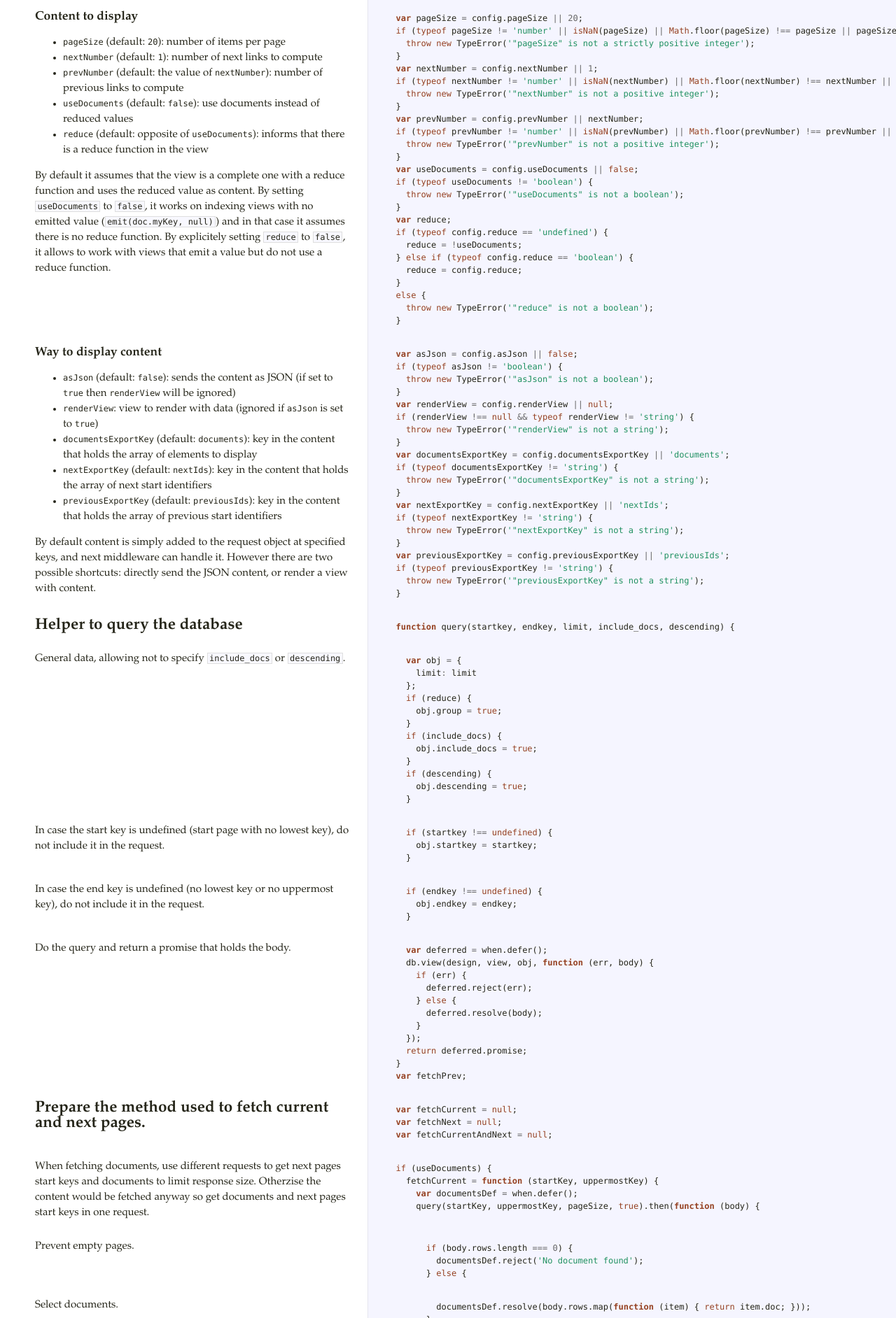
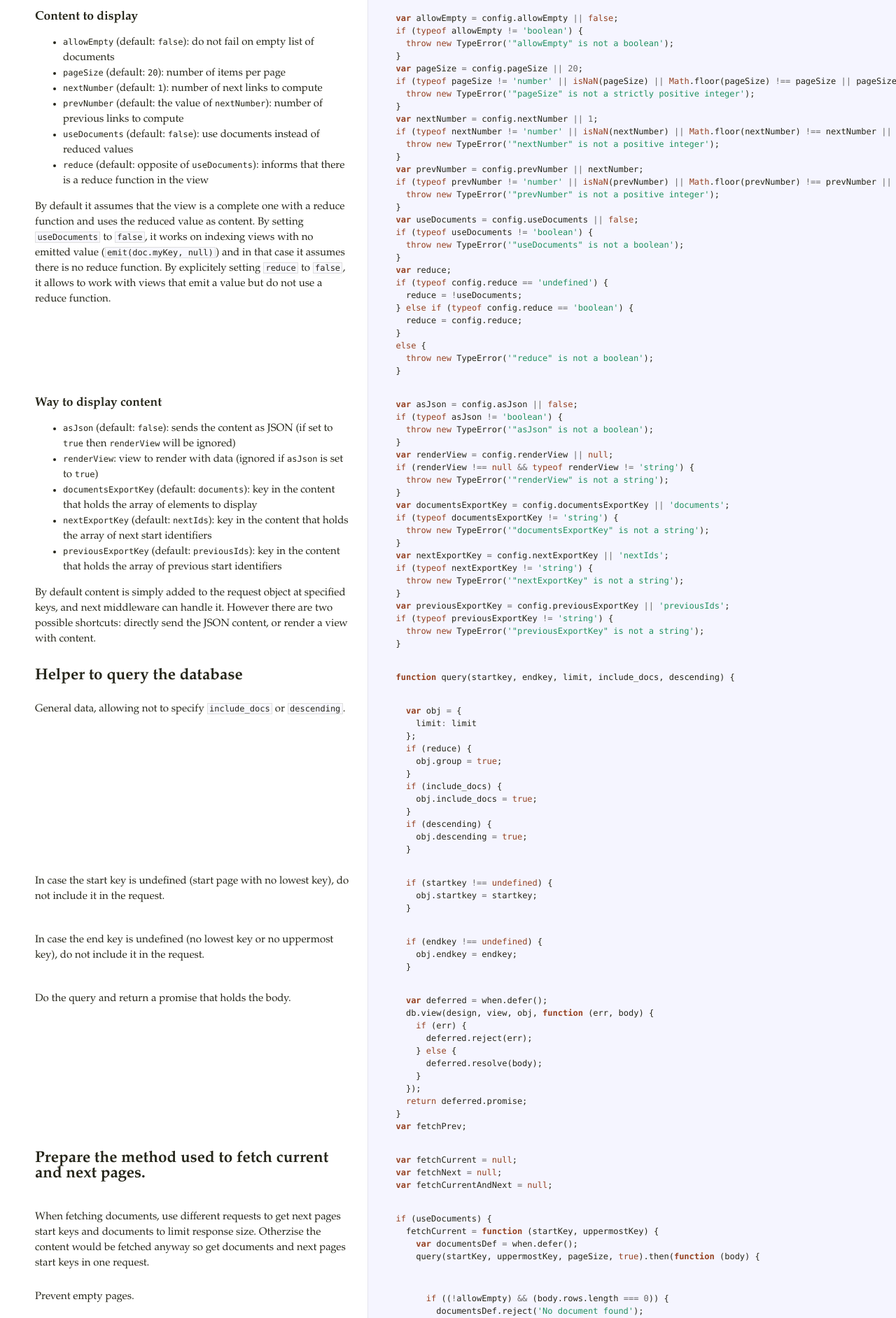
Before and after one commit to mathbruyen/couchdb-paginate, a plain HTML site: page index.html in a window 1280 px wide. Shown: the part 2568-4452 px from the top of the page at 70% size. Drawn offline with Linux system fonts and the light colour scheme.

Commit message:
Document allowing empty list of documents

```diff
--- a/index.html
+++ b/index.html
@@ -150,6 +150,7 @@ keys.</p>             </td>             <td class="code">               <div cla
   <span class="p">}</span></pre></div>             </td>           </tr>                               <tr id="section-5">             <td class="docs">               <div class="pilwrap">                 <a class="pilcrow" href="#section-5">&#182;</a>               </div>               <h3>Content to display</h3>
 
 <ul>
+<li><code>allowEmpty</code> (default: <code>false</code>): do not fail on empty list of documents</li>
 <li><code>pageSize</code> (default: <code>20</code>): number of items per page</li>
 <li><code>nextNumber</code> (default: <code>1</code>): number of next links to compute</li>
 <li><code>prevNumber</code> (default: the value of <code>nextNumber</code>): number of previous links to compute</li>
@@ -160,7 +161,11 @@ keys.</p>             </td>             <td class="code">               <div cla
 <p>By default it assumes that the view is a complete one with a reduce function and uses the reduced value as
 content. By setting <code>useDocuments</code> to <code>false</code>, it works on indexing views with no emitted value
 (<code>emit(doc.myKey, null)</code>) and in that case it assumes there is no reduce function. By explicitely setting
-<code>reduce</code> to <code>false</code>, it allows to work with views that emit a value but do not use a reduce function.</p>             </td>             <td class="code">               <div class="highlight"><pre>  <span class="kd">var</span> <span class="nx">pageSize</span> <span class="o">=</span> <span class="nx">config</span><span class="p">.</span><span class="nx">pageSize</span> <span class="o">||</span> <span class="mi">20</span><span class="p">;</span>
+<code>reduce</code> to <code>false</code>, it allows to work with views that emit a value but do not use a reduce function.</p>             </td>             <td class="code">               <div class="highlight"><pre>  <span class="kd">var</span> <span class="nx">allowEmpty</span> <span class="o">=</span> <span class="nx">config</span><span class="p">.</span><span class="nx">allowEmpty</span> <span class="o">||</span> <span class="kc">false</span><span class="p">;</span>
+  <span class="k">if</span> <span class="p">(</span><span class="k">typeof</span> <span class="nx">allowEmpty</span> <span class="o">!=</span> <span class="s1">&#39;boolean&#39;</span><span class="p">)</span> <span class="p">{</span>
+    <span class="k">throw</span> <span class="k">new</span> <span class="nx">TypeError</span><span class="p">(</span><span class="s1">&#39;&quot;allowEmpty&quot; is not a boolean&#39;</span><span class="p">);</span>
+  <span class="p">}</span>
+  <span class="kd">var</span> <span class="nx">pageSize</span> <span class="o">=</span> <span class="nx">config</span><span class="p">.</span><span class="nx">pageSize</span> <span class="o">||</span> <span class="mi">20</span><span class="p">;</span>
   <span class="k">if</span> <span class="p">(</span><span class="k">typeof</span> <span class="nx">pageSize</span> <span class="o">!=</span> <span class="s1">&#39;number&#39;</span> <span class="o">||</span> <span class="nb">isNaN</span><span class="p">(</span><span class="nx">pageSize</span><span class="p">)</span> <span class="o">||</span> <span class="nb">Math</span><span class="p">.</span><span class="nx">floor</span><span class="p">(</span><span class="nx">pageSize</span><span class="p">)</span> <span class="o">!==</span> <span class="nx">pageSize</span> <span class="o">||</span> <span class="nx">pageSize</span> <span class="o">&lt;=</span> <span class="mi">0</span><span class="p">)</span> <span class="p">{</span>
     <span class="k">throw</span> <span class="k">new</span> <span class="nx">TypeError</span><span class="p">(</span><span class="s1">&#39;&quot;pageSize&quot; is not a strictly positive integer&#39;</span><span class="p">);</span>
   <span class="p">}</span>
@@ -245,7 +250,7 @@ However there are two possible shortcuts: directly send the JSON content, or ren
 size. Otherzise the content would be fetched anyway so get documents and next pages start keys in one request.</p>             </td>             <td class="code">               <div class="highlight"><pre>  <span class="k">if</span> <span class="p">(</span><span class="nx">useDocuments</span><span class="p">)</span> <span class="p">{</span>
     <span class="nx">fetchCurrent</span> <span class="o">=</span> <span class="kd">function</span> <span class="p">(</span><span class="nx">startKey</span><span class="p">,</span> <span class="nx">uppermostKey</span><span class="p">)</span> <span class="p">{</span>
       <span class="kd">var</span> <span class="nx">documentsDef</span> <span class="o">=</span> <span class="nx">when</span><span class="p">.</span><span class="nx">defer</span><span class="p">();</span>
-      <span class="nx">query</span><span class="p">(</span><span class="nx">startKey</span><span class="p">,</span> <span class="nx">uppermostKey</span><span class="p">,</span> <span class="nx">pageSize</span><span class="p">,</span> <span class="kc">true</span><span class="p">).</span><span class="nx">then</span><span class="p">(</span><span class="kd">function</span> <span class="p">(</span><span class="nx">body</span><span class="p">)</span> <span class="p">{</span></pre></div>             </td>           </tr>                               <tr id="section-14">             <td class="docs">               <div class="pilwrap">                 <a class="pilcrow" href="#section-14">&#182;</a>               </div>               <p>Prevent empty pages.</p>             </td>             <td class="code">               <div class="highlight"><pre>        <span class="k">if</span> <span class="p">(</span><span class="nx">body</span><span class="p">.</span><span class="nx">rows</span><span class="p">.</span><span class="nx">length</span> <span class="o">===</span> <span class="mi">0</span><span class="p">)</span> <span class="p">{</span>
+      <span class="nx">query</span><span class="p">(</span><span class="nx">startKey</span><span class="p">,</span> <span class="nx">uppermostKey</span><span class="p">,</span> <span class="nx">pageSize</span><span class="p">,</span> <span class="kc">true</span><span class="p">).</span><span class="nx">then</span><span class="p">(</span><span class="kd">function</span> <span class="p">(</span><span class="nx">body</span><span class="p">)</span> <span class="p">{</span></pre></div>             </td>           </tr>                               <tr id="section-14">             <td class="docs">               <div class="pilwrap">                 <a class="pilcrow" href="#section-14">&#182;</a>               </div>               <p>Prevent empty pages.</p>             </td>             <td class="code">               <div class="highlight"><pre>        <span class="k">if</span> <span class="p">((</span><span class="o">!</span><span class="nx">allowEmpty</span><span class="p">)</span> <span class="o">&amp;&amp;</span> <span class="p">(</span><span class="nx">body</span><span class="p">.</span><span class="nx">rows</span><span class="p">.</span><span class="nx">length</span> <span class="o">===</span> <span class="mi">0</span><span class="p">))</span> <span class="p">{</span>
           <span class="nx">documentsDef</span><span class="p">.</span><span class="nx">reject</span><span class="p">(</span><span class="s1">&#39;No document found&#39;</span><span class="p">);</span>
         <span class="p">}</span> <span class="k">else</span> <span class="p">{</span></pre></div>             </td>           </tr>                               <tr id="section-15">             <td class="docs">               <div class="pilwrap">                 <a class="pilcrow" href="#section-15">&#182;</a>               </div>               <p>Select documents.</p>             </td>             <td class="code">               <div class="highlight"><pre>          <span class="nx">documentsDef</span><span class="p">.</span><span class="nx">resolve</span><span class="p">(</span><span class="nx">body</span><span class="p">.</span><span class="nx">rows</span><span class="p">.</span><span class="nx">map</span><span class="p">(</span><span class="kd">function</span> <span class="p">(</span><span class="nx">item</span><span class="p">)</span> <span class="p">{</span> <span class="k">return</span> <span class="nx">item</span><span class="p">.</span><span class="nx">doc</span><span class="p">;</span> <span class="p">}));</span>
         <span class="p">}</span>
@@ -272,7 +277,7 @@ size. Otherzise the content would be fetched anyway so get documents and next pa
     <span class="p">};</span>
     <span class="nx">fetchCurrent</span> <span class="o">=</span> <span class="kd">function</span> <span class="p">(</span><span class="nx">startKey</span><span class="p">,</span> <span class="nx">uppermostKey</span><span class="p">)</span> <span class="p">{</span>
       <span class="kd">var</span> <span class="nx">documentsDef</span> <span class="o">=</span> <span class="nx">when</span><span class="p">.</span><span class="nx">defer</span><span class="p">();</span>
-      <span class="nx">query</span><span class="p">(</span><span class="nx">startKey</span><span class="p">,</span> <span class="nx">uppermostKey</span><span class="p">,</span> <span class="nx">pageSize</span><span class="p">).</span><span class="nx">then</span><span class="p">(</span><span class="kd">function</span> <span class="p">(</span><span class="nx">body</span><span class="p">)</span> <span class="p">{</span></pre></div>             </td>           </tr>                               <tr id="section-17">             <td class="docs">               <div class="pilwrap">                 <a class="pilcrow" href="#section-17">&#182;</a>               </div>               <p>Prevent empty pages.</p>             </td>             <td class="code">               <div class="highlight"><pre>        <span class="k">if</span> <span class="p">(</span><span class="nx">body</span><span class="p">.</span><span class="nx">rows</span><span class="p">.</span><span class="nx">length</span> <span class="o">===</span> <span class="mi">0</span><span class="p">)</span> <span class="p">{</span>
+      <span class="nx">query</span><span class="p">(</span><span class="nx">startKey</span><span class="p">,</span> <span class="nx">uppermostKey</span><span class="p">,</span> <span class="nx">pageSize</span><span class="p">).</span><span class="nx">then</span><span class="p">(</span><span class="kd">function</span> <span class="p">(</span><span class="nx">body</span><span class="p">)</span> <span class="p">{</span></pre></div>             </td>           </tr>                               <tr id="section-17">             <td class="docs">               <div class="pilwrap">                 <a class="pilcrow" href="#section-17">&#182;</a>               </div>               <p>Prevent empty pages.</p>             </td>             <td class="code">               <div class="highlight"><pre>        <span class="k">if</span> <span class="p">((</span><span class="o">!</span><span class="nx">allowEmpty</span><span class="p">)</span> <span class="o">&amp;&amp;</span> <span class="p">(</span><span class="nx">body</span><span class="p">.</span><span class="nx">rows</span><span class="p">.</span><span class="nx">length</span> <span class="o">===</span> <span class="mi">0</span><span class="p">))</span> <span class="p">{</span>
           <span class="nx">documentsDef</span><span class="p">.</span><span class="nx">reject</span><span class="p">(</span><span class="s1">&#39;No document found&#39;</span><span class="p">);</span>
         <span class="p">}</span> <span class="k">else</span> <span class="p">{</span></pre></div>             </td>           </tr>                               <tr id="section-18">             <td class="docs">               <div class="pilwrap">                 <a class="pilcrow" href="#section-18">&#182;</a>               </div>               <p>Select reduced values.</p>             </td>             <td class="code">               <div class="highlight"><pre>          <span class="nx">documentsDef</span><span class="p">.</span><span class="nx">resolve</span><span class="p">(</span><span class="nx">body</span><span class="p">.</span><span class="nx">rows</span><span class="p">.</span><span class="nx">map</span><span class="p">(</span><span class="kd">function</span> <span class="p">(</span><span class="nx">item</span><span class="p">)</span> <span class="p">{</span> <span class="k">return</span> <span class="nx">item</span><span class="p">.</span><span class="nx">value</span><span class="p">;</span> <span class="p">}));</span>
         <span class="p">}</span>
@@ -284,7 +289,7 @@ size. Otherzise the content would be fetched anyway so get documents and next pa
   <span class="p">}</span> <span class="k">else</span> <span class="p">{</span></pre></div>             </td>           </tr>                               <tr id="section-19">             <td class="docs">               <div class="pilwrap">                 <a class="pilcrow" href="#section-19">&#182;</a>               </div>               <p>When not using documents, content is fetched anyway thus only one request is issued to get both at once.</p>             </td>             <td class="code">               <div class="highlight"><pre>    <span class="nx">fetchCurrentAndNext</span> <span class="o">=</span> <span class="kd">function</span> <span class="p">(</span><span class="nx">startKey</span><span class="p">,</span> <span class="nx">uppermostKey</span><span class="p">)</span> <span class="p">{</span>
       <span class="kd">var</span> <span class="nx">documentsDef</span> <span class="o">=</span> <span class="nx">when</span><span class="p">.</span><span class="nx">defer</span><span class="p">();</span>
       <span class="kd">var</span> <span class="nx">nextDef</span> <span class="o">=</span> <span class="nx">when</span><span class="p">.</span><span class="nx">defer</span><span class="p">();</span>
-      <span class="nx">query</span><span class="p">(</span><span class="nx">startKey</span><span class="p">,</span> <span class="nx">uppermostKey</span><span class="p">,</span> <span class="p">(</span><span class="nx">pageSize</span> <span class="o">*</span> <span class="nx">nextNumber</span><span class="p">)</span> <span class="o">+</span> <span class="mi">1</span><span class="p">).</span><span class="nx">then</span><span class="p">(</span><span class="kd">function</span> <span class="p">(</span><span class="nx">body</span><span class="p">)</span> <span class="p">{</span></pre></div>             </td>           </tr>                               <tr id="section-20">             <td class="docs">               <div class="pilwrap">                 <a class="pilcrow" href="#section-20">&#182;</a>               </div>               <p>Prevent empty pages.</p>             </td>             <td class="code">               <div class="highlight"><pre>        <span class="k">if</span> <span class="p">(</span><span class="nx">body</span><span class="p">.</span><span class="nx">rows</span><span class="p">.</span><span class="nx">length</span> <span class="o">===</span> <span class="mi">0</span><span class="p">)</span> <span class="p">{</span>
+      <span class="nx">query</span><span class="p">(</span><span class="nx">startKey</span><span class="p">,</span> <span class="nx">uppermostKey</span><span class="p">,</span> <span class="p">(</span><span class="nx">pageSize</span> <span class="o">*</span> <span class="nx">nextNumber</span><span class="p">)</span> <span class="o">+</span> <span class="mi">1</span><span class="p">).</span><span class="nx">then</span><span class="p">(</span><span class="kd">function</span> <span class="p">(</span><span class="nx">body</span><span class="p">)</span> <span class="p">{</span></pre></div>             </td>           </tr>                               <tr id="section-20">             <td class="docs">               <div class="pilwrap">                 <a class="pilcrow" href="#section-20">&#182;</a>               </div>               <p>Prevent empty pages.</p>             </td>             <td class="code">               <div class="highlight"><pre>        <span class="k">if</span> <span class="p">((</span><span class="o">!</span><span class="nx">allowEmpty</span><span class="p">)</span> <span class="o">&amp;&amp;</span> <span class="p">(</span><span class="nx">body</span><span class="p">.</span><span class="nx">rows</span><span class="p">.</span><span class="nx">length</span> <span class="o">===</span> <span class="mi">0</span><span class="p">))</span> <span class="p">{</span>
           <span class="nx">documentsDef</span><span class="p">.</span><span class="nx">reject</span><span class="p">(</span><span class="s1">&#39;No document found&#39;</span><span class="p">);</span>
           <span class="nx">nextDef</span><span class="p">.</span><span class="nx">reject</span><span class="p">(</span><span class="s1">&#39;No document found&#39;</span><span class="p">);</span>
         <span class="p">}</span> <span class="k">else</span> <span class="p">{</span>
```
